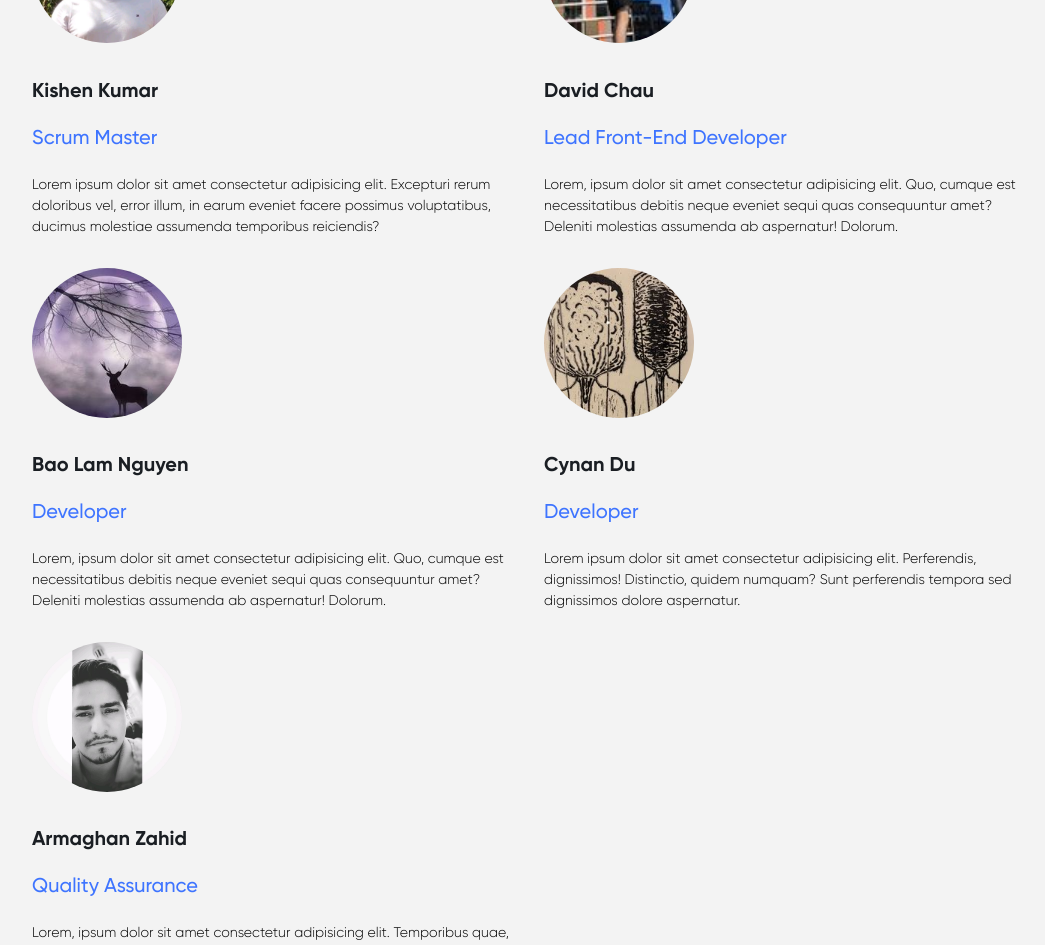
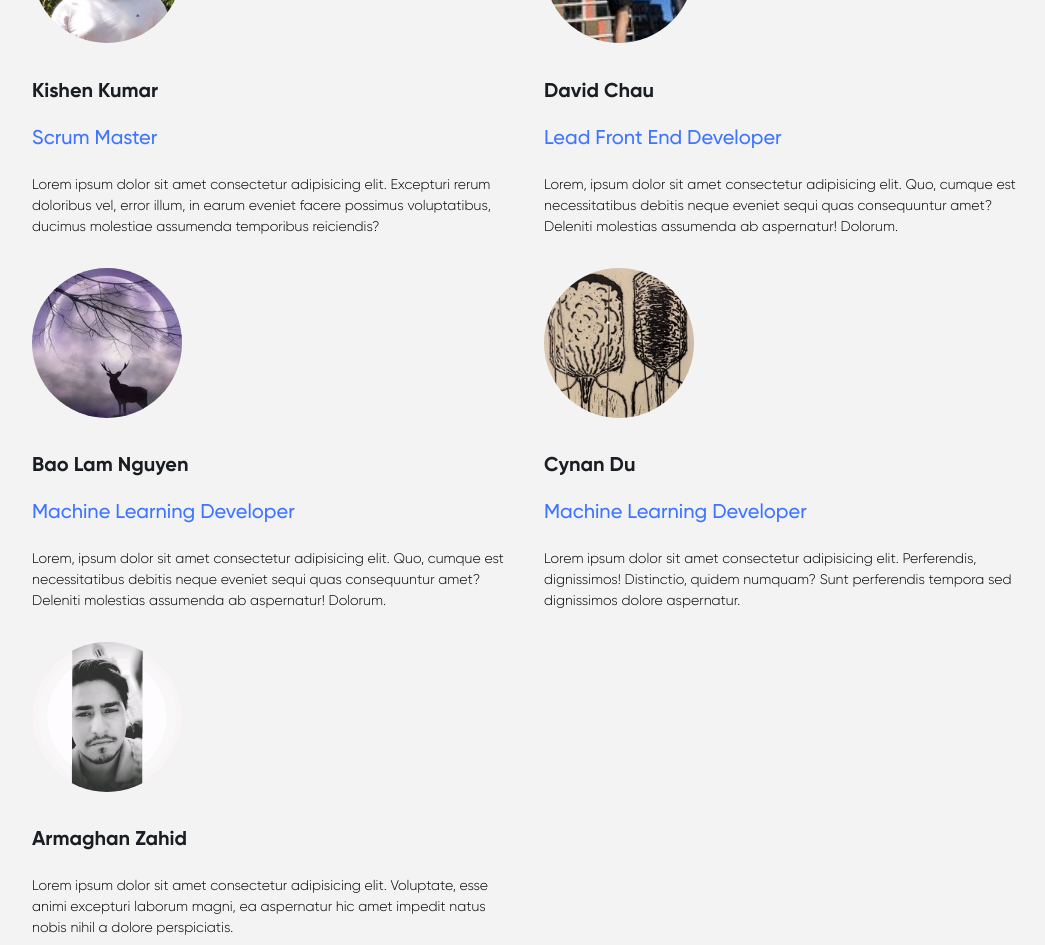
Before and after one commit to Chauster/Coralyze-Frontend, a React (Create React App) app: page /about in a window 1280 px wide. Shown: the part 2380-3325 px from the top of the page, without its empty margins (111-1156 px from the left). Built offline with nearby package versions, Linux system fonts and the light colour scheme.

Commit message:
minor update
- fixed some css
- fixed some roles
- fixed a few pages

```diff
--- a/src/components/About/MeetTheTeam.js
+++ b/src/components/About/MeetTheTeam.js
@@ -44,7 +44,7 @@ const test = () => {
                 </div>
               </div>
               <div class="card__title">Long Le</div>
-              <div class="card__roletitle">Lead Developer</div>
+              <div class="card__roletitle">Lead Machine Learning Developer</div>
               <div class="card__description">
                 Lorem, ipsum dolor sit amet consectetur adipisicing elit. Quo,
                 cumque est necessitatibus debitis neque eveniet sequi quas
@@ -76,7 +76,7 @@ const test = () => {
                 </div>
               </div>
               <div class="card__title">David Chau</div>
-              <div class="card__roletitle">Lead Front-end Developer</div>
+              <div class="card__roletitle">Lead Front End Developer</div>
               <div class="card__description">
                 Lorem, ipsum dolor sit amet consectetur adipisicing elit. Quo,
                 cumque est necessitatibus debitis neque eveniet sequi quas
@@ -92,7 +92,7 @@ const test = () => {
                 </div>
               </div>
               <div class="card__title">Bao Lam Nguyen</div>
-              <div class="card__roletitle">Developer</div>
+              <div class="card__roletitle">Machine Learning Developer</div>
               <div class="card__description">
                 Lorem, ipsum dolor sit amet consectetur adipisicing elit. Quo,
                 cumque est necessitatibus debitis neque eveniet sequi quas
@@ -108,7 +108,7 @@ const test = () => {
                 </div>
               </div>
               <div class="card__title">Cynan Du</div>
-              <div class="card__roletitle">Developer</div>
+              <div class="card__roletitle">Machine Learning Developer</div>
               <div class="card__description">
                 Lorem ipsum dolor sit amet consectetur adipisicing elit.
                 Perferendis, dignissimos! Distinctio, quidem numquam? Sunt
@@ -123,12 +123,11 @@ const test = () => {
                 </div>
               </div>
               <div class="card__title">Armaghan Zahid</div>
-              <div class="card__roletitle">Quality Assurance</div>
+              <div class="card__roletitle"></div>
               <div class="card__description">
-                Lorem, ipsum dolor sit amet consectetur adipisicing elit.
-                Temporibus quae, quos vero placeat nesciunt nostrum ut magnam
-                exercitationem fuga ducimus praesentium ipsum officia delectus
-                asperiores.
+                Lorem ipsum dolor sit amet consectetur adipisicing elit.
+                Voluptate, esse animi excepturi laborum magni, ea aspernatur hic
+                amet impedit natus nobis nihil a dolore perspiciatis.
               </div>
             </div>
           </div>
--- a/src/components/HomePage/CTA.scss
+++ b/src/components/HomePage/CTA.scss
@@ -31,7 +31,7 @@
       border-radius: 5px;
       border: 0;
       color: white;
-      font-weight: 400;
+      // font-weight: 400;
       cursor: pointer;
       background: #007cff;
       font-size: 0.875rem;
--- a/src/components/Navbar.css
+++ b/src/components/Navbar.css
@@ -128,6 +128,7 @@
   }
 
   .nav__links {
+    font-family: 'Gilroy-Light';
     text-align: center;
     padding: 2rem;
     width: 100%;
@@ -181,6 +182,8 @@
   .nav__btn button {
     width: 120px;
     height: 60px;
+    border: none;
+    border-radius: 10px;
   }
 }
 
```
